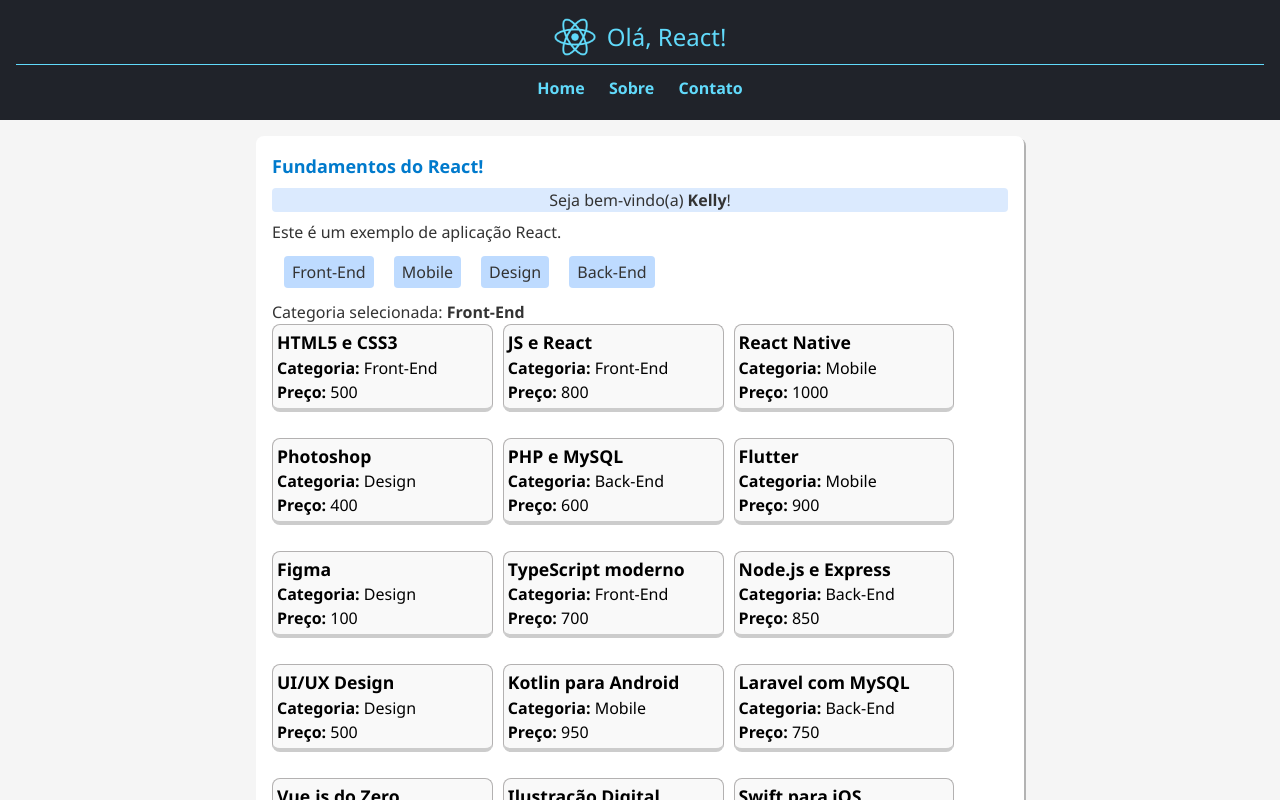
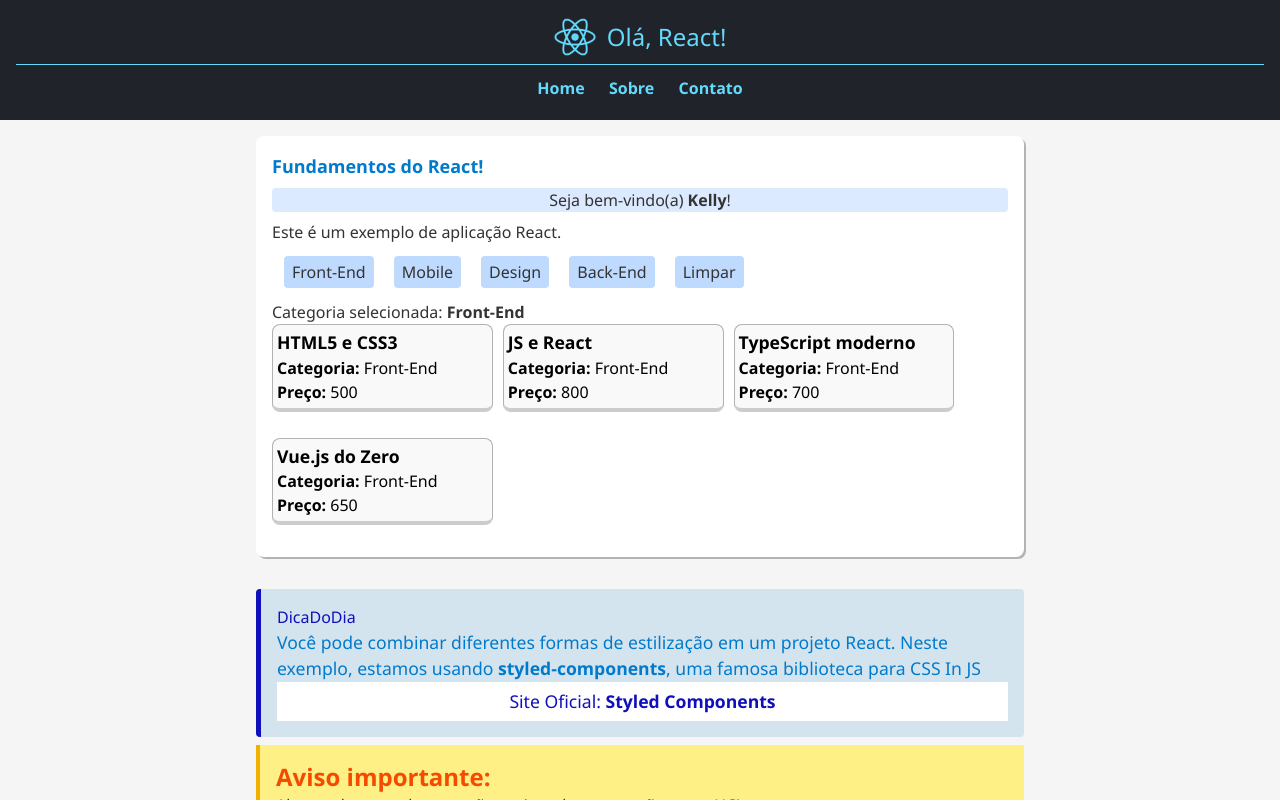
Before and after one commit to kellysabioni/react-fundamentos, a React (Vite) app: page / in a window 1280 px wide. Both pictures are taken after a click on the button "Front-End". Shown: the top 800 px of the page. Built offline with nearby package versions, Linux system fonts and the light colour scheme.

Commit message:
Adiciona filtro

```diff
--- a/src/componentes/Conteudo/Conteudo.tsx
+++ b/src/componentes/Conteudo/Conteudo.tsx
@@ -24,19 +24,31 @@
 
         {categorias.map((categoria) => {
           return (
-            <button onClick={() => setCategoriaAtiva(categoria)} className="rounded py-1 px-2 mr-2 m-3 bg-blue-200 hover:bg-blue-500 ">
+            <button
+              onClick={() => setCategoriaAtiva(categoria)}
+              className="rounded py-1 px-2 mr-2 m-3 bg-blue-200 hover:bg-blue-500 "
+            >
               {categoria}
             </button>
           );
         })}
 
         {categoriaAtiva && (
-          <p>
-            Categoria selecionada: <b>{categoriaAtiva}</b>
-          </p>
+          <>
+            <button
+              onClick={() => setCategoriaAtiva(null)}
+              className="rounded py-1 px-2 mr-2 m-3 bg-blue-200 hover:bg-blue-500 "
+            >
+              Limpar
+            </button>
+
+            <p>
+              Categoria selecionada: <b>{categoriaAtiva}</b>
+            </p>
+          </>
         )}
 
-        <ListaCursos />
+        <ListaCursos categoria={categoriaAtiva} />
       </section>
 
       <DicaDoDia />
--- a/src/componentes/Conteudo/ListaCursos/ListaCursos.tsx
+++ b/src/componentes/Conteudo/ListaCursos/ListaCursos.tsx
@@ -2,10 +2,17 @@
 import cursos from "../../../data/cursos";
 import styles from "./ListaCursos.module.css";
 
-export default function ListaCursos() {
+type ListaCursosProps = {
+  categoria: null | string;
+};
+export default function ListaCursos({ categoria }: ListaCursosProps) {
+  const cursosPorCategoria = categoria
+    ? cursos.filter((curso) => curso.categoria === categoria)
+    : cursos;
+
   return (
     <div className={styles.artigos}>
-      {cursos.map((curso) => (
+      {cursosPorCategoria.map((curso) => (
         <Artigo dados={curso} key={curso.id} />
       ))}
     </div>
```
